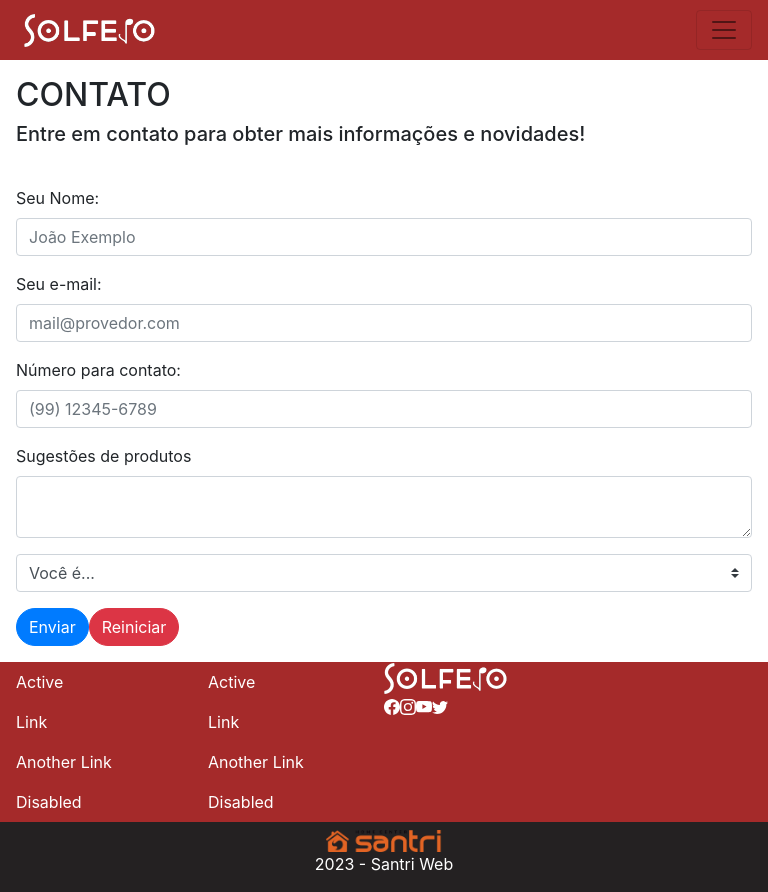
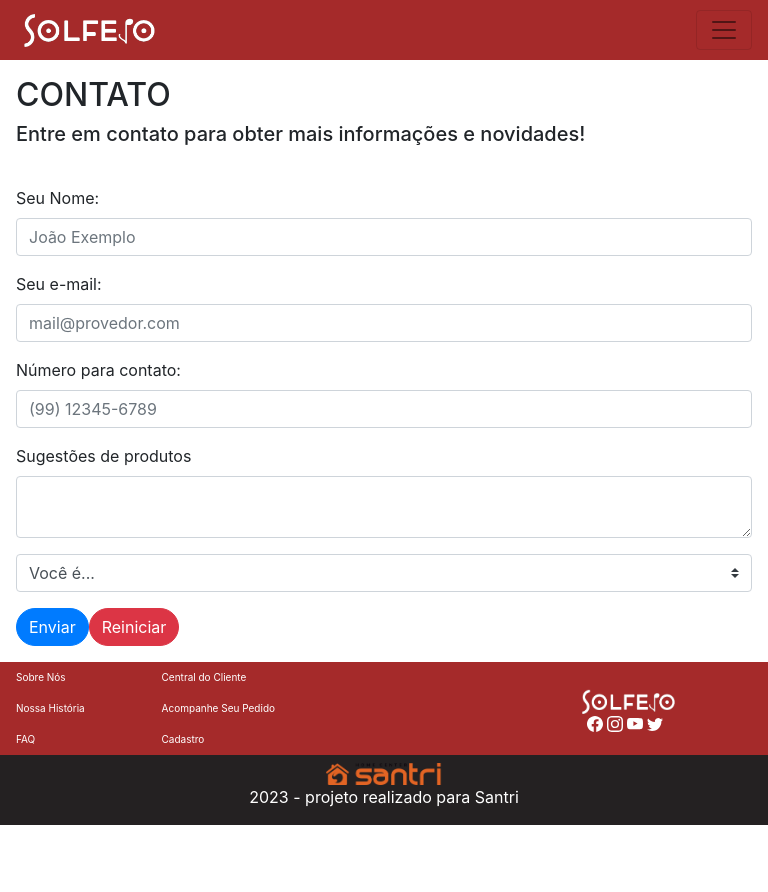
Before and after one commit to edersato/solfejo-ecommerce, a Vue app: page /#/about in a window 768 px wide. After the commit the page ends 825 px from the top, so only its background shows below. Built offline with nearby package versions, Linux system fonts and the light colour scheme.

Commit message:
Inclusão das media queries

```diff
--- a/src/components/home/homeComponents/HeaderHome.vue
+++ b/src/components/home/homeComponents/HeaderHome.vue
@@ -39,4 +39,22 @@ export default {
   }
 }
 
+@media (min-width: 319px) and (max-width: 500px) {
+    .bottomInfo {
+      top: -1.7em;
+
+      p {
+        font-size: 0.8em;
+      }
+    }
+}
+
+@media (min-width: 501px) and (max-width: 768px) {
+  .bottomInfo {
+    p {
+      font-size: 1em;
+    }
+  }
+}
+
 </style>
--- a/src/components/home/homeComponents/HomeAcessories.vue
+++ b/src/components/home/homeComponents/HomeAcessories.vue
@@ -1,6 +1,6 @@
 <template>
   <div id="homeAcessories">
-    <h1 class="mb-5 mt-5">Outros Departamentos</h1>
+    <h1 class="mb-5 mt-5">Departamentos</h1>
     <div>
       <b-card-group deck>
         <b-card title="Cabos e acessórios" :img-src="cardProduct04" img-alt="Image" img-top>
@@ -40,7 +40,7 @@ export default {
 
 #homeAcessories {
   background: #eeeeee;
-  padding: 2em 12em;
+  padding: 2em 8em;
 
   button {
     background: #d95621;
@@ -53,4 +53,33 @@ h1 {
   font-weight: bold;
   color: #d95621;
 }
+
+@media (min-width: 319px) and (max-width: 500px) {
+    #homeAcessories {
+      display: flex;
+      flex-direction: column;
+      text-align: center;
+      padding: 0;
+
+      h1 {
+        font-size: 2em;
+      }
+    }
+}
+
+@media (min-width: 501px) and (max-width: 768px) {
+    #homeAcessories {
+      display: flex;
+      flex-direction: column;
+      padding: 1em;
+      text-align: center;
+    h1 {
+      font-size: 2em;
+    }
+  }
+}
+
+@media (min-width: 769px) {
+
+}
 </style>
--- a/src/components/home/homeComponents/HomeProducts.vue
+++ b/src/components/home/homeComponents/HomeProducts.vue
@@ -68,4 +68,29 @@ h1 {
   font-weight: bold;
   color: #d95621;
 }
+
+@media (min-width: 319px) and (max-width: 500px) {
+  #homeProduct {
+    display: flex;
+    flex-direction: column;
+    text-align: center;
+    margin: 0;
+
+    h1 {
+      font-size: 1em;
+    }
+  }
+}
+
+@media (min-width: 501px) and (max-width: 768px) {
+    #homeProduct {
+      display: flex;
+      flex-direction: column;
+      margin: 1em;
+      text-align: center;
+    h1 {
+      font-size: 2em;
+    }
+  }
+}
 </style>
--- a/src/components/product/ProductIndex.vue
+++ b/src/components/product/ProductIndex.vue
@@ -10,7 +10,7 @@
             <p>REF: 00001</p>
             <h6>RS$5700,00</h6>
             <p>10x de R$517,00 sem juros</p>
-            <div class="d-flex justify-content-between">
+            <div class="d-flex justify-content-between price">
                 <h2>R$5700,00</h2>
                 <b-button pill class="btnBuy">Comprar</b-button>
             </div>
@@ -50,7 +50,7 @@
             </b-tab>
             <b-tab title="Comentários" class="comments">
                 <div>
-                    <b-avatar variant="primary" text="LS"></b-avatar>
+                    <b-avatar variant="danger" text="LS"></b-avatar>
                     <p class="ml-2">Guitarra muito boa, com uma ótima sonoridade. Segura bem a afinação</p>
                 </div>
                 <div>
@@ -58,7 +58,7 @@
                     <p class="ml-2">Amplitude do som é perfeita, ótima experiência</p>
                 </div>
                 <div>
-                    <b-avatar variant="danger"></b-avatar>
+                    <b-avatar variant="info"></b-avatar>
                     <p class="ml-2">Ótimo custo benefício 👍</p>
                 </div>
             </b-tab>
@@ -90,6 +90,11 @@ export default {
         display: flex;
         flex-direction: column;
         justify-content: center;
+        line-height: 0.5em;
+
+        h4 {
+            font-weight: bold;
+        }
 
 
         .btnBuy {
@@ -117,4 +122,52 @@ export default {
     }
 }
 
+@media (min-width: 319px) and (max-width: 500px) {
+    #product {
+        flex-direction: column;
+        margin: 0;
+
+        img {
+            width: 90%;
+        }
+
+        .infoProduct {
+            text-align: center;
+
+            .price {
+                flex-direction: column;
+                margin: 1em 0;
+
+                button {
+                    margin: 1em 2em;
+                }
+            }
+        }
+    }
+}
+
+@media (min-width: 501px) and (max-width: 980px) {
+    #product {
+        flex-direction: column;
+        margin: 0;
+
+        img {
+            width: 90%;
+        }
+
+        .infoProduct {
+            text-align: center;
+
+            .price {
+                flex-direction: column;
+                margin: 1em 0;
+
+                button {
+                    margin: 1em 2em;
+                }
+            }
+        }
+    }
+}
+
 </style>
--- a/src/components/shared/Footer.vue
+++ b/src/components/shared/Footer.vue
@@ -2,18 +2,16 @@
   <div>
     <section class="infoFooter">
         <b-nav vertical class="w-25">
-            <b-nav-item active>Active</b-nav-item>
-            <b-nav-item>Link</b-nav-item>
-            <b-nav-item>Another Link</b-nav-item>
-            <b-nav-item disabled>Disabled</b-nav-item>
+            <b-nav-item href="https://github.com/edersato">Sobre Nós</b-nav-item>
+            <b-nav-item href="https://www.linkedin.com/in/eder-da-rosa-sato/">Nossa História</b-nav-item>
+            <b-nav-item href="https://santri.com.br/home">FAQ</b-nav-item>
         </b-nav>
-        <b-nav vertical class="w-25">
-            <b-nav-item active>Active</b-nav-item>
-            <b-nav-item>Link</b-nav-item>
-            <b-nav-item>Another Link</b-nav-item>
-            <b-nav-item disabled>Disabled</b-nav-item>
+        <b-nav vertical class="w-75">
+            <b-nav-item active>Central do Cliente</b-nav-item>
+            <b-nav-item>Acompanhe Seu Pedido</b-nav-item>
+            <b-nav-item>Cadastro</b-nav-item>
         </b-nav>
-        <div>
+        <div class="socialMediaArea">
             <img src="../../../src/assets/solfejo.png" class="w-50 logo" alt="">
             <div class="icons">
                 <b-icon-facebook></b-icon-facebook>
@@ -26,7 +24,7 @@
     <section class="footer">
         <div class="footerFinal">
             <img src="../../../src/assets/santri.png" alt="Logo Santri" class="logoSantri mt-2">
-            <p>2023 - Santri Web</p>
+            <p>2023 - projeto realizado para Santri</p>
         </div>
     </section>
   </div>
@@ -61,8 +59,15 @@ export default {
     }
 }
 
-.icons {
+.socialMediaArea {
+    display: flex;
+    flex-direction: column;
+    justify-content: flex-end;
+}
+
+.icons > svg {
     color: white;
+    padding-right: 1.5em;
 }
 
 // Info Footer
@@ -92,5 +97,23 @@ export default {
     }
 }
 
+@media (min-width: 319px) and (max-width: 500px) {
+    .infoFooter {
+        display: none;
+    }
+}
 
+@media (min-width: 501px) and (max-width: 768px) {
+    .infoFooter {
+        font-size: 10px;
+
+        .socialMediaArea {
+            justify-content: center;
+        }
+
+        .icons > svg {
+            padding-left: 0.5em;
+        }
+    }
+}
 </style>
```
Also changed, not shown: src/assets/sitePhotos/guitarMan03.jpg (deleted), 1 other file (tests, documents, lock files or other folders).
